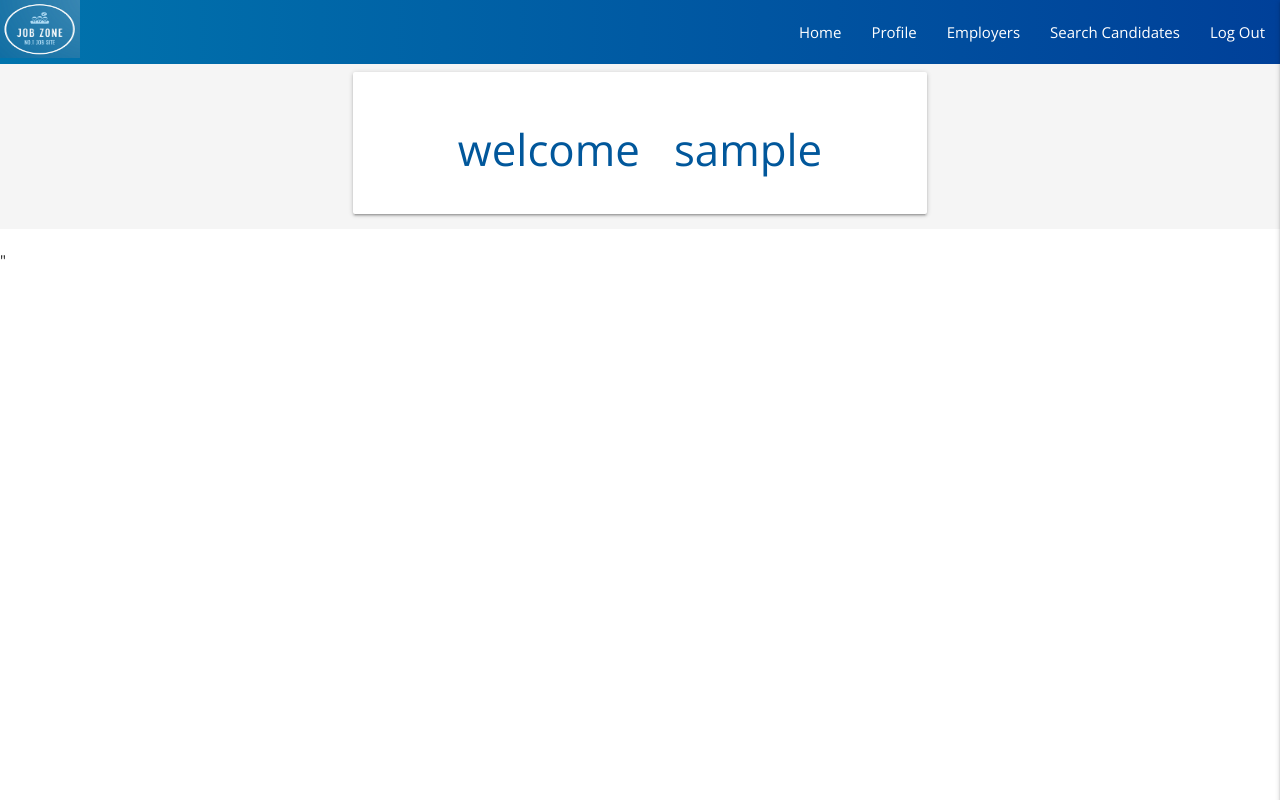
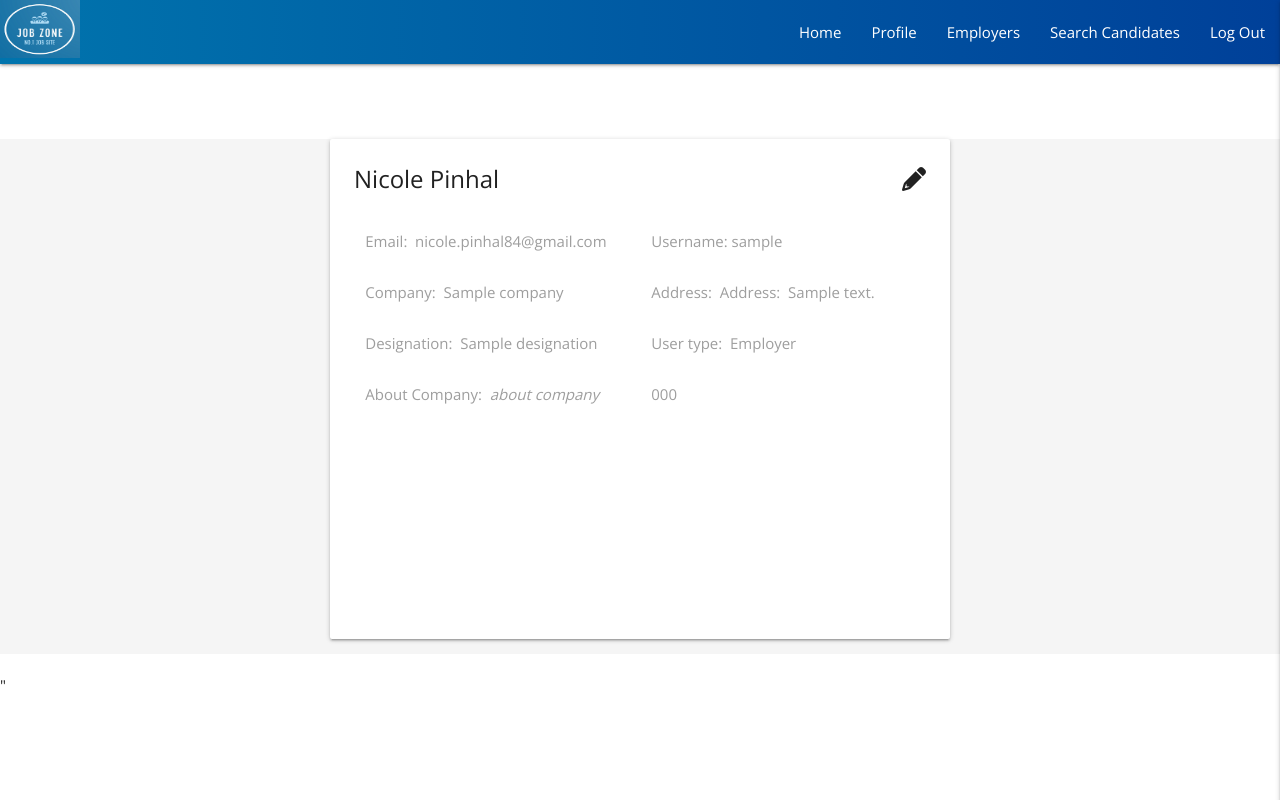
Before and after one commit to Francisca-Heii/jobzone-crud, a Flask app: a page that uses templates/base.html in a window 1280 px wide. Run offline with Flask 2, Linux system fonts and the light colour scheme; the visitor is signed in with stand-in values (Sample User, id 1); a database or web service that is not in the repository returns one stand-in record (values such as "Sample title"); some libraries are stand-ins or nearby versions.

Commit message:
created profile page and initial data binding

```diff
--- a/app.py
+++ b/app.py
@@ -86,13 +86,31 @@ def get_employer():
 
 @app.route("/profile/<username>", methods=["GET", "POST"])
 def profile(username):
+    if request.method == "POST":
+        profile = {
+            "username": session["user"],
+            "firstname": request.form.get("firstname"),
+            "lastname": request.form.get("lastname"),
+            "company": request.form.get("company"),
+            "designation": request.form.get("designation"),
+            "phone": request.form.get("phone"),
+            "address": request.form.get("address")
+        }
+        mongo.db.employer_profile.insert_one(profile)
+        profile = mongo.db.employer_profile.find_one(
+                    {"username": session["user"]})
+        return render_template(
+            "employer/profile.html", profile=profile)
+
     username = mongo.db.users.find_one(
-        {"username": session["user"]})
+            {"username": session["user"]})
     session["role"] = "jobseeker" if username["jobseeker"] == 'true' else "employer"
-
     # render profile page if session contains user's information
     if session["user"]:
-        return render_template("jobseeker/profile.html", username=username["username"])
+        profile = mongo.db.employer_profile.find_one(
+                    {"username": session["user"]})
+        return render_template(
+            "employer/profile.html", profile=profile)
 
     return redirect(url_for("login"))
 
@@ -103,6 +121,7 @@ def logout():
     flash("You have been logged out")
     session.pop("user")
     session.pop("role")
+    #session.pop("profile")
     return redirect(url_for("login"))
 
 
--- a/templates/base.html
+++ b/templates/base.html
@@ -78,7 +78,7 @@
             {% endif %}
             {% endwith%}
         </section>
-        <main class="container">
+        <main>
             {% block content %}
             {% endblock %}
         </main>
--- /dev/null
+++ b/templates/employer/profile.html
@@ -0,0 +1,141 @@
+{% extends "base.html" %}
+{% block content %}
+<div class="row">
+    <div class="card" style="height: 500px;margin-left: 22rem;margin-right: 22rem;margin-top: 6rem;">
+        <!-- <div class="card-image waves-effect waves-block waves-light">
+      Hello
+    </div> -->
+        <div class="card-content">
+
+            <span class="card-title activator grey-text text-darken-4">
+                <span style="text-align:center">Nicole Pinhal</span>
+                <i class="fas fa-pencil right"></i></span>
+            <div class="row">
+                <div class="input-field col s6">
+
+                    <label for="firstname">Email:&nbsp; nicole.pinhal84@gmail.com</label>
+                </div>
+                <div class="input-field col s6">
+                    <label for="firstname">Username:&nbsp;{{ profile.username}}</label>
+                </div>
+            </div>
+            <div class="row">
+                <div class="input-field col s6">
+
+                    <label for="company">Company:&nbsp;
+                        {% if  profile.username %}
+                        {{ profile.company}}
+                        {% else %}
+                        <i>company name</i>
+                        {% endif %}
+                    </label>
+                </div>
+                <div class="input-field col s6">
+                    <label for="firstname">Address:&nbsp;
+                        Address:&nbsp;
+                        {% if  profile.address %}
+                        {{ profile.address}}
+                        {% else %}
+                        <i>address here</i>
+                        {% endif %}
+
+                    </label>
+                </div>
+            </div>
+            <div class="row">
+                <div class="input-field col s6">
+
+                    <label for="firstname">
+                        Designation:&nbsp;
+                        {% if  profile.designation %}
+                        {{ profile.designation}}
+                        {% else %}
+                        <i>designation</i>
+                        {% endif %}
+
+                    </label>
+                </div>
+                <div class="input-field col s6">
+                    <label for="firstname">User type:&nbsp; Employer</label>
+                </div>
+            </div>
+            <div class="row">
+                <div class="input-field col s6">
+
+                    <label for="firstname">About Company:&nbsp; <i>about company</i></label>
+                </div>
+                <div class="input-field col s6">
+                    <label for="firstname"> {% if profile.phone %} {{ profile.phone}} {% else %} <span>phone</span>
+                        {% endif %}
+                    </label>
+                </div>
+            </div>
+
+            <!-- <p><a href="#">This is a link</a></p> -->
+        </div>
+        <div class="card-reveal">
+            <span class="card-title grey-text text-darken-4">Edit Profile<i class="fas fa-close right"></i></span>
+            <!-- <p>Here is some more information about this product that is only revealed once clicked on.</p> -->
+            <div class="row">
+                <form class="col s12 m12" method="POST" action="{{url_for('profile',username=session['user'])}}">
+                    <!-- <div class="card-panel"> -->
+                    <div class="row">
+                        <div class="input-field col s6">
+                            <i class="fas fa-user-tie prefix light-blue-text text-darken-4"></i>
+                            <input id="firstname" name="firstname" type="text" class="validate">
+                            <label for="firstname">Firstname</label>
+                        </div>
+                        <div class="input-field col s6">
+                            <i class="fas fa-user prefix light-blue-text text-darken-4"></i>
+                            <input id="lastname" name="lastname" type="text" class="validate">
+                            <label for="lastname">Lastname</label>
+                        </div>
+                    </div>
+                    <div class="row">
+                        <div class="input-field col s12">
+                            <i class="fas fa-building prefix light-blue-text text-darken-4"></i>
+                            <input id="company" name="company" type="text" class="validate" value="{{profile.company}}">
+                            <label for="company">Company name</label>
+                        </div>
+                        <div class="input-field col s12">
+                            <i class="fas fa-building prefix light-blue-text text-darken-4"></i>
+                            <textarea id="about" name="about" class="validate">{{profile.about}}</textarea>
+                            <label for="about">Company description</label>
+                        </div>
+                    </div>
+                    <div class="row">
+                        <div class="input-field col s12">
+                            <i class="fas fa-user-lock prefix light-blue-text text-darken-4"></i>
+                            <input id="designationss" name="designation" type="text" class="validate"
+                                value="{{profile.designation}}">
+                            <label for=" designation">Designation</label>
+                        </div>
+                    </div>
+                    <div class="row">
+                        <div class="input-field col s12">
+                            <i class="fas fa-address-card prefix light-blue-text text-darken-4"></i>
+                            <input id="address" name="address" type="text" class="validate" value="{{profile.address}}">
+                            <label for="address">Address</label>
+                        </div>
+                    </div>
+                    <div class="row">
+                        <div class="input-field col s12">
+                            <i class="fas fa-phone prefix light-blue-text text-darken-4"></i>
+                            <input id="phone" name="phone" type="text" class="validate" value="{{profile.phone}}">
+                            <label for="phone">Phone</label>
+                        </div>
+                    </div>
+
+                    <div class="row">
+                        <button type="submit" class="col s12 btn-large light-blue darken-4 text-shadow">
+                            Update Profile <i class="fas fa-sign-in-alt"></i>
+                        </button>
+                    </div>
+                    <!-- </div> -->
+                </form>
+            </div>
+        </div>
+    </div>
+</div>
+</div>
+{% endblock %}
--- a/templates/jobseeker/profile.html
+++ /dev/null
@@ -1,13 +0,0 @@
-{% extends "base.html" %}
-{% block content %}
-
-<div class="row">
-    <div class="col s12 m8 offset-m2">
-        <div class="card-panel">
-            <h3 class="center-align light-blue-text text-darken-4">
-                welcome &nbsp; {{username}}
-            </h3>
-        </div>
-    </div>
-</div>
-{% endblock %}
```
